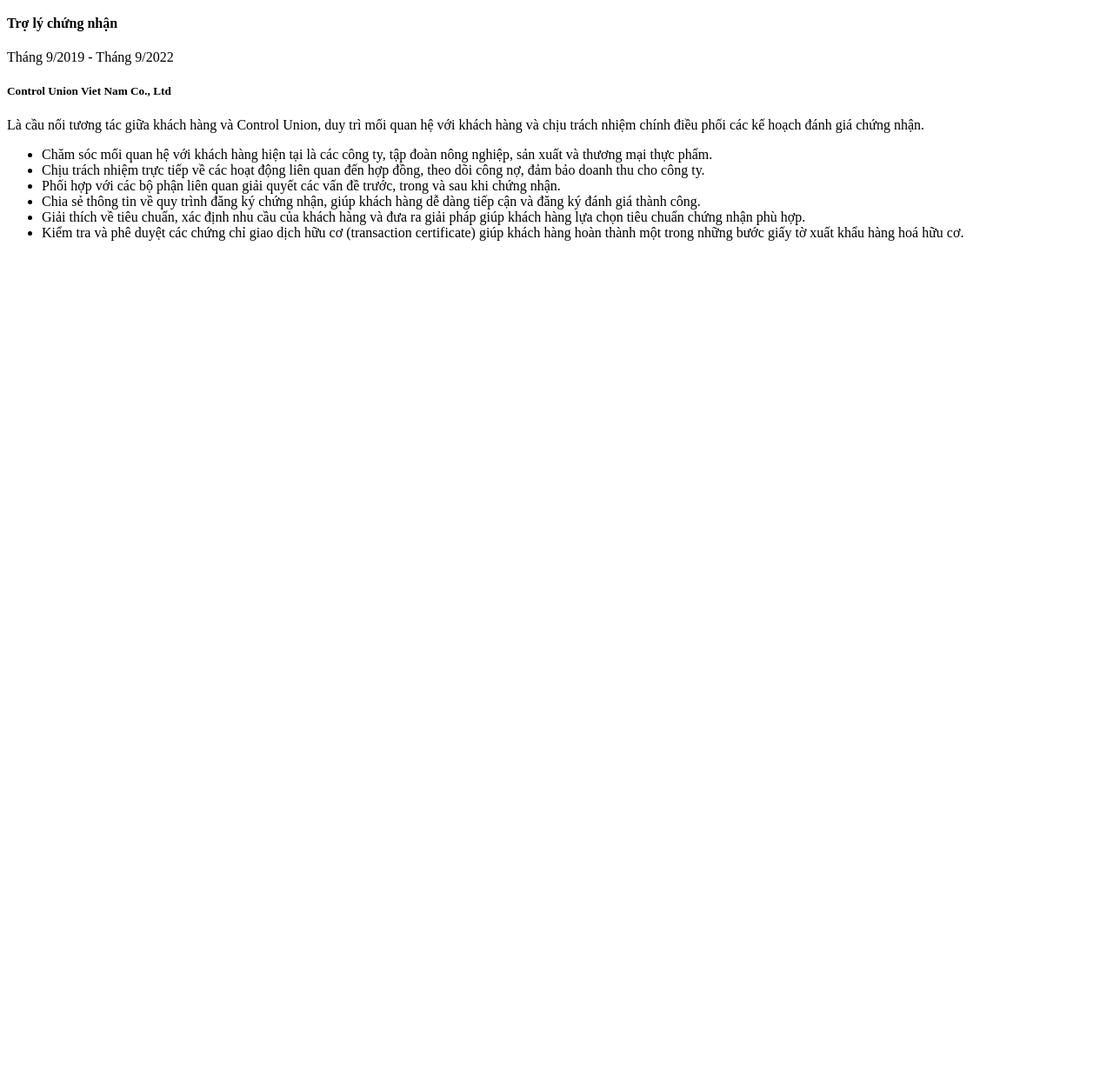
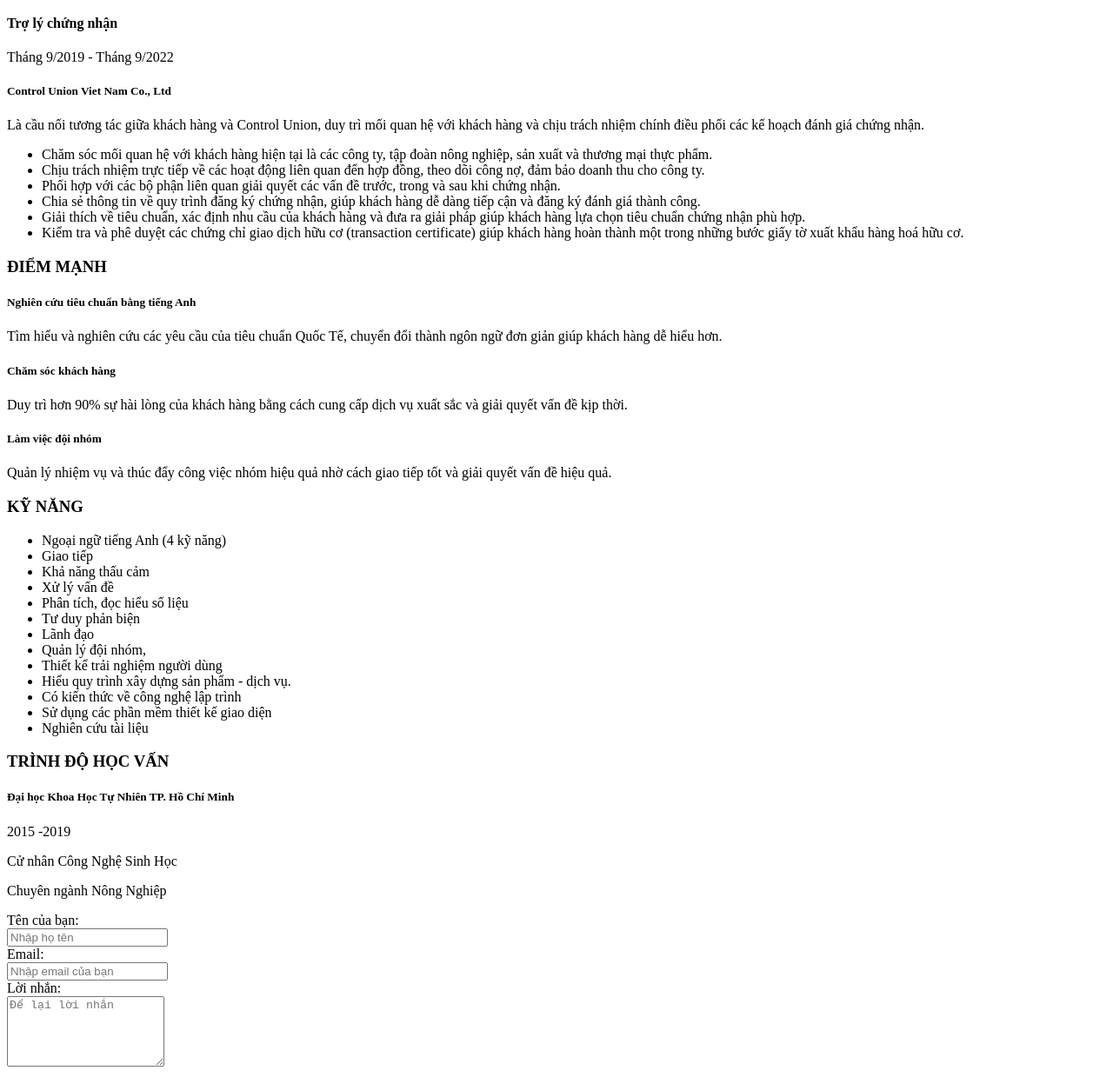
Before and after one commit to Emmymai/lesson-html, a plain HTML site: page cv-html/index.html in a window 1280 px wide. Shown: the part 884-2123 px from the top of the page at 87% size. Before the commit the page ends 1177 px from the top, so only its background shows below. Drawn offline with Linux system fonts and the light colour scheme.

Commit message:
add form input

```diff
--- a/cv-html/index.html
+++ b/cv-html/index.html
@@ -126,5 +126,85 @@
       <!-- End Certification assistant -->
     </div>
     <!-- End Experience working -->
+
+    <!-- Strengths -->
+    <div>
+      <h3>ĐIỂM MẠNH</h3>
+      <div>
+        <h5>Nghiên cứu tiêu chuẩn bằng tiếng Anh</h5>
+        <p>
+          Tìm hiểu và nghiên cứu các yêu cầu của tiêu chuẩn Quốc Tế, chuyển đổi
+          thành ngôn ngữ đơn giản giúp khách hàng dễ hiểu hơn.
+        </p>
+      </div>
+      <div>
+        <h5>Chăm sóc khách hàng</h5>
+        <p>
+          Duy trì hơn 90% sự hài lòng của khách hàng bằng cách cung cấp dịch vụ
+          xuất sắc và giải quyết vấn đề kịp thời.
+        </p>
+      </div>
+      <div>
+        <h5>Làm việc đội nhóm</h5>
+        <p>
+          Quản lý nhiệm vụ và thúc đẩy công việc nhóm hiệu quả nhờ cách giao
+          tiếp tốt và giải quyết vấn đề hiệu quả.
+        </p>
+      </div>
+    </div>
+    <!-- End Strengths -->
+
+    <!-- Skills -->
+    <div>
+      <h3>KỸ NĂNG</h3>
+      <ul>
+        <li>Ngoại ngữ tiếng Anh (4 kỹ năng)</li>
+        <li>Giao tiếp</li>
+        <li>Khả năng thấu cảm</li>
+        <li>Xử lý vấn đề</li>
+        <li>Phân tích, đọc hiểu số liệu</li>
+        <li>Tư duy phản biện</li>
+        <li>Lãnh đạo</li>
+        <li>Quản lý đội nhóm,</li>
+        <li>Thiết kể trải nghiệm người dùng</li>
+        <li>Hiểu quy trình xây dựng sản phẩm - dịch vụ.</li>
+        <li>Có kiến thức về công nghệ lập trình</li>
+        <li>Sử dụng các phần mềm thiết kế giao diện</li>
+        <li>Nghiên cứu tài liệu</li>
+      </ul>
+    </div>
+    <!-- End Skills -->
+
+    <!-- Education -->
+    <div>
+      <h3>TRÌNH ĐỘ HỌC VẤN</h3>
+      <h5>Đại học Khoa Học Tự Nhiên TP. Hồ Chí Minh</h5>
+      <p>2015 -2019</p>
+      <p>Cử nhân Công Nghệ Sinh Học</p>
+      <p>Chuyên ngành Nông Nghiệp</p>
+    </div>
+    <!-- End Education -->
+
+    <!-- Form input -->
+    <form>
+      <div>
+        <label for="Yname">Tên của bạn:</label><br />
+        <input type="text" id="Yname" placeholder="Nhập họ tên" /><br />
+      </div>
+      <div>
+        <label for="Email">Email:</label><br />
+        <input type="email" id="Email" placeholder="Nhập email của bạn" /><br />
+      </div>
+      <div>
+        <label for="Message">Lời nhắn:</label><br />
+        <textarea
+          type="text"
+          id="Message"
+          rows="5"
+          placeholder="Để lại lời nhắn"
+        ></textarea>
+      </div>
+    </form>
+    <!-- Form input -->
   </body>
 </html>
```
